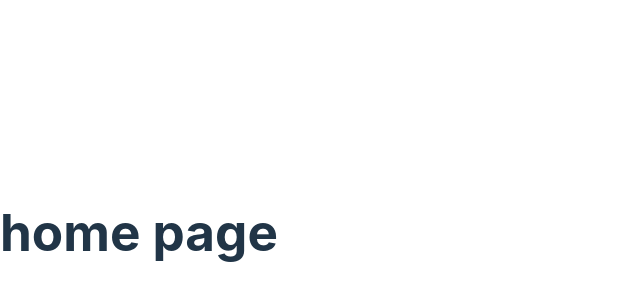
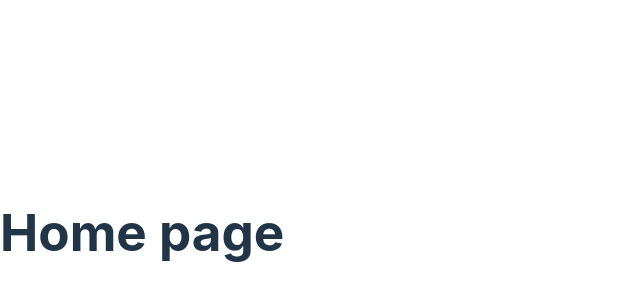
Before and after one commit to vikram17dp/AiTripPlanner, a React (Vite) app: page / in a window 1280 px wide. Shown: the part 168-468 px from the top of the page, without its empty margins (0-640 px from the left). Built offline with nearby package versions, Linux system fonts and the light colour scheme.

Commit message:
Saved local changes before merging

```diff
--- a/src/App.jsx
+++ b/src/App.jsx
@@ -3,7 +3,7 @@ import React from 'react'
 function App() {
   return (
     <div>
-      <h1>home page</h1>
+      <h1>Home page</h1>
     </div>
   )
 }
```
